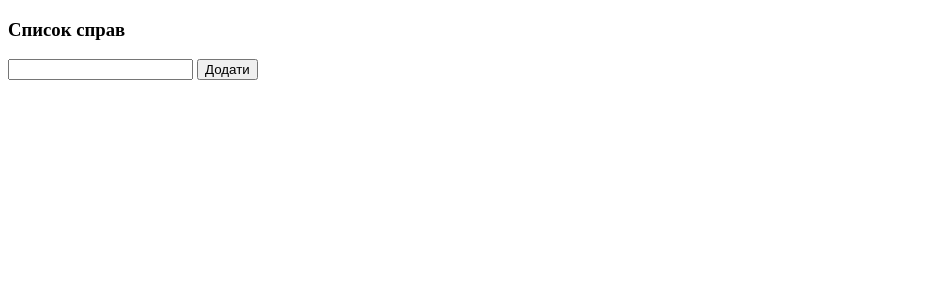
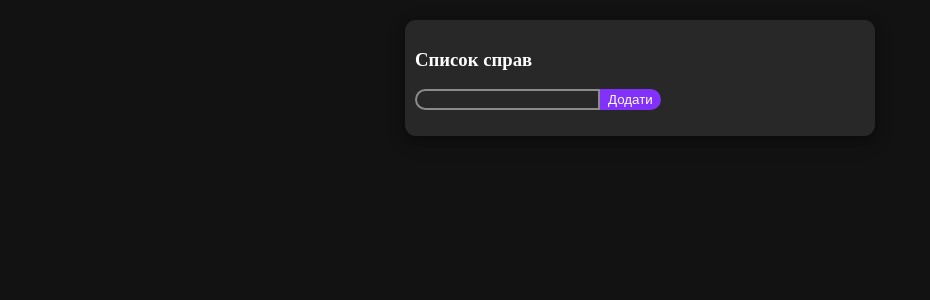
Before and after one commit to Archerymystery/flask_rl, a Flask app: page / in a window 1280 px wide. Shown: the top 300 px of the page, without its empty margins (0-930 px from the left). Run offline with Flask 3, Linux system fonts and the light colour scheme.

Commit message:
add css styles

```diff
--- /dev/null
+++ b/static/styles.css
@@ -0,0 +1,72 @@
+:root {
+    /** Base colors */
+    --clr-dark-a0: #000000;
+    --clr-light-a0: #ffffff;
+
+    /** Dark theme primary colors */
+    --clr-primary-a0: #8131f9;
+    --clr-primary-a10: #944cfb;
+    --clr-primary-a20: #a463fc;
+    --clr-primary-a30: #b47afd;
+    --clr-primary-a40: #c290fe;
+    --clr-primary-a50: #d0a6ff;
+
+    /** Dark theme surface colors */
+    --clr-surface-a0: #121212;
+    --clr-surface-a10: #282828;
+    --clr-surface-a20: #3f3f3f;
+    --clr-surface-a30: #575757;
+    --clr-surface-a40: #717171;
+    --clr-surface-a50: #8b8b8b;
+
+    /** Dark theme tonal surface colors */
+    --clr-surface-tonal-a0: #1e1726;
+    --clr-surface-tonal-a10: #332c3a;
+    --clr-surface-tonal-a20: #494350;
+    --clr-surface-tonal-a30: #615b67;
+    --clr-surface-tonal-a40: #79747e;
+    --clr-surface-tonal-a50: #928e97;
+}
+ /** Examples */
+body {
+    color: var(--clr-light-a0);
+    background-color: var(--clr-surface-a0);
+}
+.box{
+    background-color: var(--clr-surface-a10);
+    min-width: 450px;
+    padding: 10px;
+    border-radius: 11px;
+    box-shadow: 0 4px 8px 0 rgba(0, 0, 0, 0.2), 0 6px 20px 0 rgba(0, 0, 0, 0.19);
+    max-width: fit-content;
+    margin-top: 20px;
+    margin-left: auto;
+    margin-right: auto;
+}
+input[type=text]{
+    background-color: var(--clr-surface-a10);
+    border: var(--clr-surface-a50) solid 2px;
+    border-radius: 11px 0 0 11px;
+    text-indent: 3px;
+    color: var(--clr-light-a0);
+    outline:0;
+
+}
+button{
+    border-radius: 0 11px 11px 0;
+    border: 2px  var(--clr-primary-a0) solid;
+    background-color: var(--clr-primary-a0);
+    color: var(--clr-light-a0);
+}
+a{
+    color: var(--clr-light-a0);
+}
+.completed{
+    color: var(--clr-surface-a50);
+}
+.trash:hover{
+    color: red;
+}
+.edit:hover{
+    color: green;
+}
--- a/templates/edit.html
+++ b/templates/edit.html
@@ -3,12 +3,15 @@
     <head>
         <meta charset="UTF-8">
         <title>Редагувати справу</title>
+        <link rel="stylesheet" href="{{ url_for('static', filename='styles.css') }}">
     </head>
     <body>
+        <div class="box">
         <h3>Редагувати справу</h3>
         <form method="post">
             <input type="text" name="title" value="{{ task.title }}" required>
             <button type="submit">Збергти</button>
         </form>
+    </div>
     </body>
 </html>
--- a/templates/index.html
+++ b/templates/index.html
@@ -2,26 +2,33 @@
 <html lang="uk">
     <head>
         <title>Список справ</title>
+        <link rel="stylesheet" href="https://cdnjs.cloudflare.com/ajax/libs/font-awesome/6.0.0/css/all.min.css">
+        <link rel="stylesheet" href="{{ url_for('static', filename='styles.css') }}">
     </head>
     <body>
+        <div class="box">
             <h3>Список справ</h3>
             <form action="/add" method="post">
-            <input type="text" name="title" required>
-            <button type="submit">Додати</button>
+                <input type="text" name="title" required><button type="submit" >Додати</button>
             </form>
             <ul>
                 {% for task in tasks %}
                     <li>
                         {% if task.completed %}
-                        <span style="text-decoration: line-through">{{ task.title }}</span>
+                            <a href="{{ url_for('complete_task', task_id=task.id) }}"class="completed"><i class="fa-regular fa-square-check"></i></a>
+                            <a class="completed"><span style="text-decoration: line-through">{{ task.title }}</span></a>
+
                         {% else %}
+                            <a href="{{ url_for('complete_task', task_id=task.id) }}" ><i class="fa-regular fa-square"></i></a>
                             {{ task.title }}
+
                         {% endif %}
-                    [<a href="{{ url_for('complete_task', task_id=task.id) }}">виконати</a>
-                    <a href="{{ url_for('edit_task', task_id=task.id) }}">редагувати</a>
-                    <a href="{{ url_for('delete_task', task_id=task.id) }}">видалити</a>]
+
+                        <a href="{{ url_for('edit_task', task_id=task.id) }}" class="edit"><i class="fa-solid fa-pen-to-square"></i></a>
+                        <a href="{{ url_for('delete_task', task_id=task.id) }}"class="trash"><i class="fa-solid fa-trash-can"></i></a>
                     </li>
                 {% endfor %}
             </ul>
+        </div>
     </body>
 </html>
```
Lines whose indentation alone changed are shown as unchanged.
